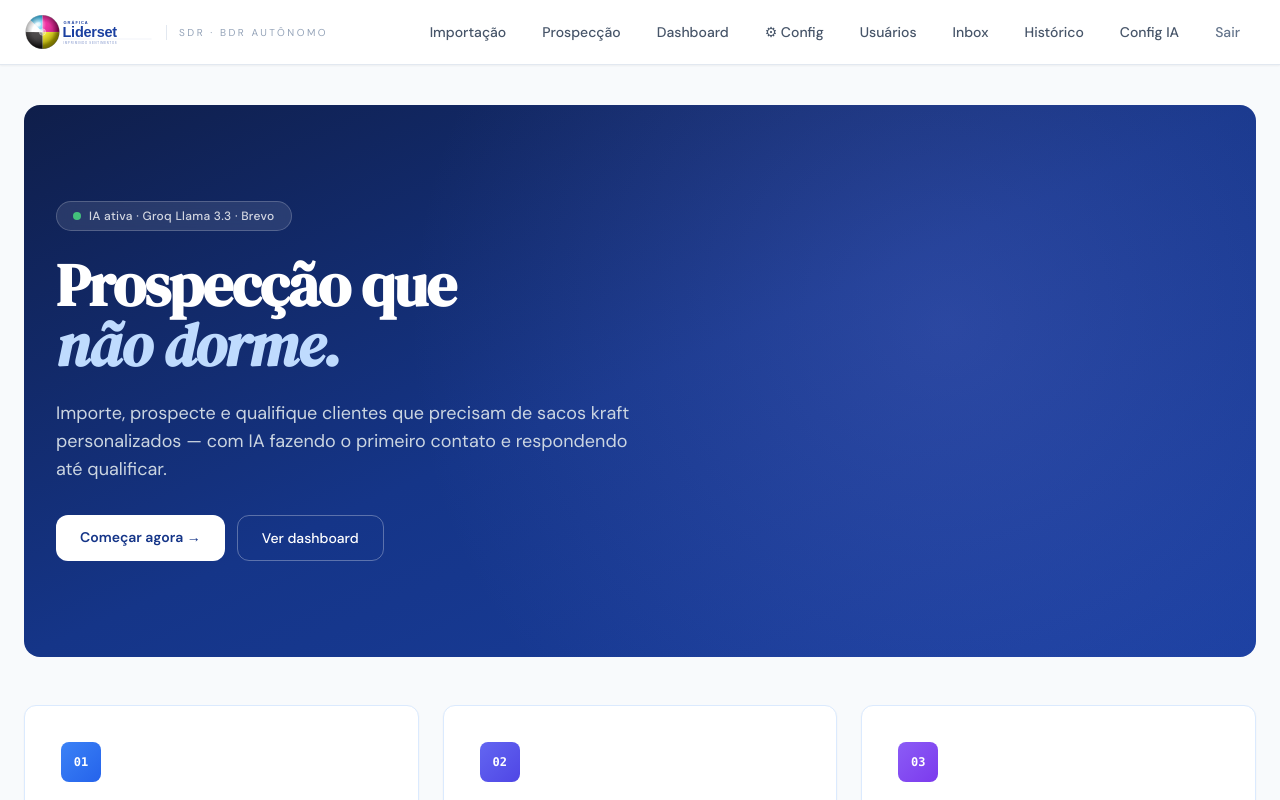
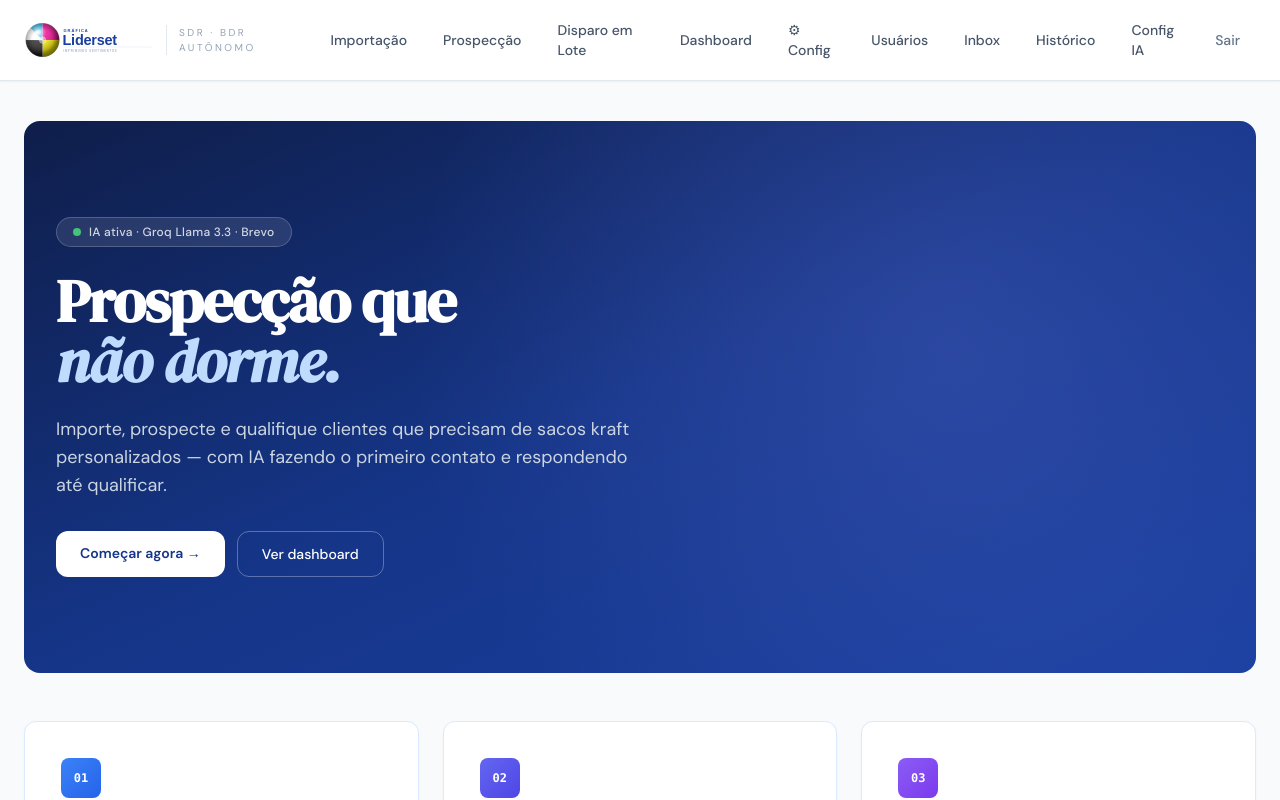
Before and after one commit to robertocassianoadm15-debug/sdr-kraft, a Next.js app: page / in a window 1280 px wide. Shown: the top 800 px of the page. Built offline with nearby package versions, Linux system fonts and the light colour scheme; no server answers.

Commit message:
feat(blast): adiciona link Disparo em Lote no menu

```diff
--- a/src/app/layout.tsx
+++ b/src/app/layout.tsx
@@ -33,6 +33,7 @@ export default function RootLayout({ children }: { children: React.ReactNode })
             <nav className="flex items-center gap-1">
               <NavLink href="/import" label="Importação" />
               <NavLink href="/prospect" label="Prospecção" />
+              <NavLink href="/blast" label="Disparo em Lote" />
               <NavLink href="/dashboard" label="Dashboard" />
               <NavLink href="/settings" label="⚙ Config" />
               <NavLink href="/users" label="Usuários" />
```
